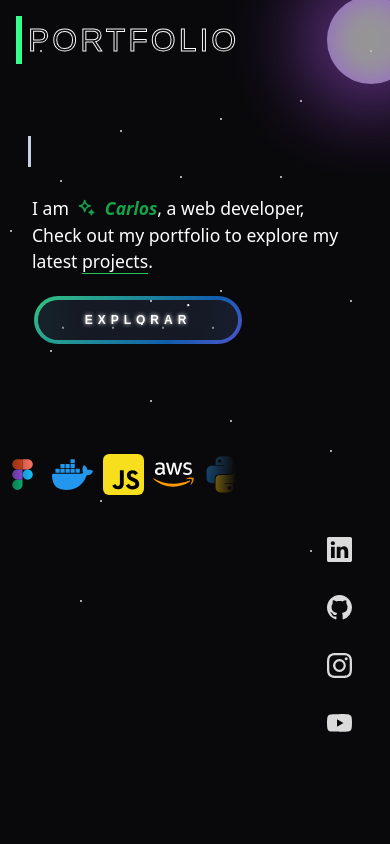
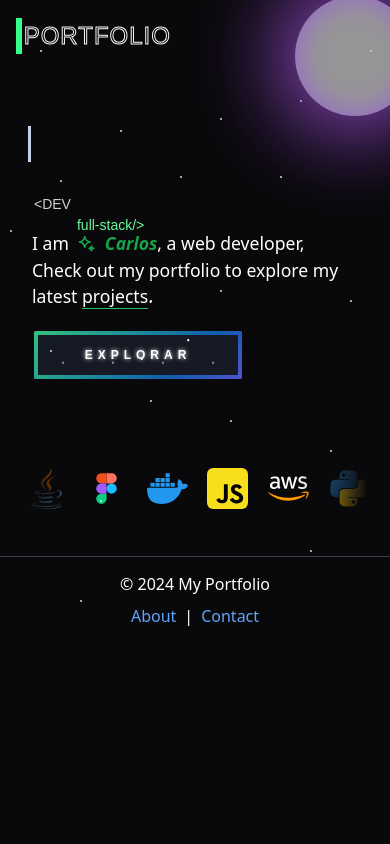
Before and after one commit to Carlos-Manoel-WorkTi/my-portfolio, a Next.js app: page / in a window 390 px wide. Shown: the top 844 px of the page. Built offline with nearby package versions, Linux system fonts and the light colour scheme; a web font is replaced by a local one.

Commit message:
version v2

```diff
--- a/src/app/home.css
+++ b/src/app/home.css
@@ -240,7 +240,7 @@
     0%, 10% {
       width: 0;
     }
-    45%, 55% {
+    45%, 70% {
       width: 100%;
     }
     90%, 100% {
@@ -249,13 +249,12 @@
   }
 
   @keyframes blinkCursor {
-    50% {
+    60% {
       border-right-color: transparent;
     }
   }
 
   .typing-container {
-    max-width: 100%;
     overflow: hidden;
     white-space: nowrap; /* Impede que o texto se quebre em várias linhas */
     border-right: 0.1em solid rgb(199, 208, 233);
@@ -360,8 +359,11 @@
   .inf-full{
     font-size: 1.6em;
   }
+  .main{
+    overflow: hidden;
+  }
   @media screen and (max-width:980px){
-    .w-60{
+    .devMsg{
       margin-right: -8%;
     }
     .loader {
@@ -374,20 +376,22 @@
       width: 5.5em;
       height: 5.5em;
     }
-
+    .devMsg{
+      margin-right: -12%;
+    }
     .typing-container {
-      font-size: 3em;
+      font-size: 3.4em;
     }
     .inf-full {
-      font-size: 1.3em;
+      font-size: 1.6em;
   }
   .wrapper {
-    width: 68% !important;
+    width: 74% !important;
     margin-top: 94px !important;
-    left: -86px;
+
   }
   #btn_explorer{
-   margin-top: 2px;
+   margin-top: 60px;
   }
   }
   @media screen and (max-width:600px){
@@ -397,10 +401,10 @@
     }
 
     .typing-container {
-      font-size: 2.8em;
+      font-size: 3.5em;
     }
     .inf-full {
-      font-size: 1.2em;
+      font-size: 1.5em;
   }
   .w-60{
     margin-right: -17%;
@@ -409,20 +413,44 @@
     font-size: 14px;
 
   }
+  .containerTyping{
+    margin-bottom: 40px;
   }
+  .devMsg{
+    /* display: none; */
+    position: absolute;
+    margin-top: 180px;
+    margin-left: -36px;
+  }
+  .example-2{
+    display: none !important;
+  }
+  .wrapper {
+    width: 92% !important;
+    margin-top: 53px !important;
+    left: 0px;
+    padding-top: 20px;
+}
+}
   @media screen and (max-width:502px){
     .inf-full {
-      font-size: 1.1em;
-  }
+      font-size: 1.4em;
+    }
+    .item {
+      svg {
+          width: 33px;
+      }
+    }
 
+  .root > header::after {
+    width: 7.5em;
+    height: 7.5em;
+}
   }
   @media screen and (max-width:465px){
-    .devMsg{
-      display: none;
-    }
 
     .typing-container {
-      font-size: 2.4em;
+      font-size: 2.8em;
     }
     .inf-full {
       font-size: 1.1em;
--- a/src/app/layout.tsx
+++ b/src/app/layout.tsx
@@ -6,6 +6,7 @@ import Footer from "@/components/footer/Footer";
 import "./home.css"
 import "../components/contacts/Contacts"
 import Contacts from "../components/contacts/Contacts";
+import ContactMB from "@/components/contacts/ContactMB";
 
 
 
@@ -25,6 +26,7 @@ export default function RootLayout({
         <Header/>
         <div className="stars"></div>
         <Contacts/>
+        {/* <ContactMB/> */}
         {children}
         <Footer/>
         </body>
--- a/src/app/page.tsx
+++ b/src/app/page.tsx
@@ -1,7 +1,7 @@
 
 import Link from "next/link";
 import Button_explorer from "@/components/button_explorer/Button_explorer";
-import ScrollingAuto from "@/components/scrollingAuto/scrollingAuto";
+import ScrollingAuto from "@/components/scrollingAuto/ScrollingAuto";
 import 'animate.css';
 
 const carouselItems = [
@@ -14,8 +14,8 @@ const carouselItems = [
 
 export default function Home() {
   return (
-    <main className="flex min-h-screen flex-col items-center p-2  overflow-x-hidden">
-        <div className="w-full flex justify-between items-center p-5 py-2">
+    <main className="flex  flex-col items-center p-2  overflow-x- main">
+        <div className="w-full flex justify-between items-center p-5 py-2 containerTyping">
           <h2 className="typing-container text-white text-6xl mt-10 sm:mt-1 max-w-max msgInit">
           You&#39;re welcome
           </h2>
--- a/src/components/button_explorer/Button_explorer.css
+++ b/src/components/button_explorer/Button_explorer.css
@@ -9,7 +9,7 @@
   height: 3rem;
   background-size: 300% 300%;
   backdrop-filter: blur(1rem);
-  border-radius: 5rem;
+  border-radius: 0.1rem;
   transition: 0.5s;
   animation: gradient_301 5s ease infinite;
   border: double 4px transparent;
@@ -136,12 +136,14 @@
   width: 170%;
   height: 500%;
   animation: animStar 60s linear infinite;
+  z-index: 1;
 }
 
 #stars::before {
   background-image: radial-gradient(#ffffff 1px, transparent 1%);
   background-size: 50px 50px;
   opacity: 0.5;
+  z-index: 1;
 }
 
 @media (max-width: 600px) {
--- /dev/null
+++ b/src/components/contacts/ContactMB.css
@@ -0,0 +1,86 @@
+.group {
+  display: grid;
+  grid-template-columns: repeat(3, 1fr);
+  gap: 0;
+  transition: gap 0.5s;
+  position: relative;
+  box-shadow: 0 1px 2px rgba(0, 0, 0, 0.1);
+}
+
+.group:hover {
+  gap: 0.5rem;
+}
+
+.group h1 {
+  position: absolute;
+  z-index: 10;
+  top: 50%;
+  left: 50%;
+  transform: translate(-50%, -50%);
+  transition: opacity 0.2s;
+}
+
+.group:hover h1 {
+  opacity: 0;
+}
+
+.group svg {
+  width: 24px;
+  height: 24px;
+  color: #4a4a4a;
+}
+
+.group a svg {
+  transition: opacity 0.2s, background-color 0.2s, box-shadow 0.2s;
+  padding: 0.75rem;
+  background-color: rgba(255, 255, 255, 0.5);
+  border-radius: 0.5rem;
+  backdrop-filter: blur(8px);
+  color: #4a4a4a;
+  display: flex;
+  justify-content: center;
+  align-items: center;
+  width: 100%;
+  height: 100%;
+  text-align: center;
+}
+
+.group a:hover svg {
+  opacity: 1;
+  box-shadow: 0 4px 6px rgba(0, 0, 0, 0.2);
+}
+
+.group a:hover svg.bg-pink {
+  background-color: #cc39a4;
+  color: #ffffff;
+}
+
+.group a:hover svg.bg-blue {
+  background-color: #007bff;
+  color: #ffffff;
+}
+
+.group a:hover svg.bg-red {
+  background-color: #dc3545;
+  color: #ffffff;
+}
+
+.group a:hover svg.bg-green {
+  background-color: #28a745;
+  color: #ffffff;
+}
+
+.group a:hover svg.bg-black {
+  background-color: #000000;
+  color: #ffffff;
+}
+
+.group a:hover svg.bg-blue-dark {
+  background-color: #0056b3;
+  color: #ffffff;
+}
+
+.group a:hover svg.bg-gray-dark {
+  background-color: #343a40;
+  color: #ffffff;
+}
--- /dev/null
+++ b/src/components/contacts/ContactMB.tsx
@@ -0,0 +1,49 @@
+import React from 'react';
+import './ContactMB.css';
+
+export default function ContactMB() {
+  return (
+    <div className="group">
+      <h1>
+        <svg
+          viewBox="0 0 24 24"
+          fill="none"
+          height="24"
+          width="24"
+          xmlns="http://www.w3.org/2000/svg"
+          aria-hidden="true"
+          className="w-7 h-7 text-gray-800"
+        >
+          <path
+            d="M5 7h14M5 12h14M5 17h14"
+            strokeWidth={2}
+            strokeLinecap="round"
+            stroke="currentColor"
+          />
+        </svg>
+      </h1>
+
+      <a href="#" className="icon-link">
+        <svg
+          className="text-[#cc39a4] hover:text-white"
+          aria-hidden="true"
+          xmlns="http://www.w3.org/2000/svg"
+          width="24"
+          height="24"
+          fill="none"
+          viewBox="0 0 24 24"
+        >
+          <path
+            className="opacity-0 group-hover:opacity-100"
+            fill="currentColor"
+            fillRule="evenodd"
+            d="M3 8a5 5 0 0 1 5-5h8a5 5 0 0 1 5 5v8a5 5 0 0 1-5 5H8a5 5 0 0 1-5-5V8Zm5-3a3 3 0 0 0-3 3v8a3 3 0 0 0 3 3h8a3 3 0 0 0 3-3V8a3 3 0 0 0-3-3H8Zm7.597 2.214a1 1 0 0 1 1-1h.01a1 1 0 1 1 0 2h-.01a1 1 0 0 1-1-1ZM12 9a3 3 0 1 0 0 6 3 3 0 0 0 0-6Zm-5 3a5 5 0 1 1 10 0 5 5 0 0 1-10 0Z"
+            clipRule="evenodd"
+          />
+        </svg>
+      </a>
+
+      {/* Repita o <a> com seus respectivos ícones SVG aqui */}
+    </div>
+  );
+}
--- a/src/components/header/Header.css
+++ b/src/components/header/Header.css
@@ -1,4 +1,4 @@
-header{
+.header {
   z-index: 2;
 }
 
@@ -26,6 +26,7 @@ header{
   color: transparent;
   -webkit-text-stroke: 1px var(--text-stroke-color);
 }
+
 /* this is the text, when you hover on button */
 .hover-text {
   position: absolute;
@@ -39,12 +40,28 @@ header{
   transition: 0.5s;
   -webkit-text-stroke: 1px var(--animation-color);
 }
+
 /* hover */
 .button:hover .hover-text {
   width: 100%;
-    filter: drop-shadow(0 0 23px var(--animation-color))
+  filter: drop-shadow(0 0 23px var(--animation-color));
 }
+
 .logo {
-    /* margin-left: -2.5rem;  */
-    margin-top: 2px !;
+  margin-top: 2px !important;
 }
+
+@media screen and (max-width: 600px) {
+  .button {
+    --fs-size: 1.5em; /* Diminui o tamanho da fonte */
+    letter-spacing: 1px; /* Reduz o espaçamento entre as letras */
+  }
+
+  .ul-header a {
+    display: none;
+  }
+
+  .ul-header li::after {
+    display: none !important;
+  }
+}
--- a/src/components/header/Header.tsx
+++ b/src/components/header/Header.tsx
@@ -15,7 +15,7 @@ export default function Header() {
         </h1>
 
         <nav>
-          <ul className="hidden md:flex space-x-4 mr-5 animate__animated animate__backInDown">
+          <ul className="ul-header  hidden md:flex space-x-4 mr-5 animate__animated animate__backInDown">
             <li id='home'>
               <Link href="#" className="hover:text-green-400 ">Home</Link>
             </li>
```
Lines whose indentation alone changed are shown as unchanged.
